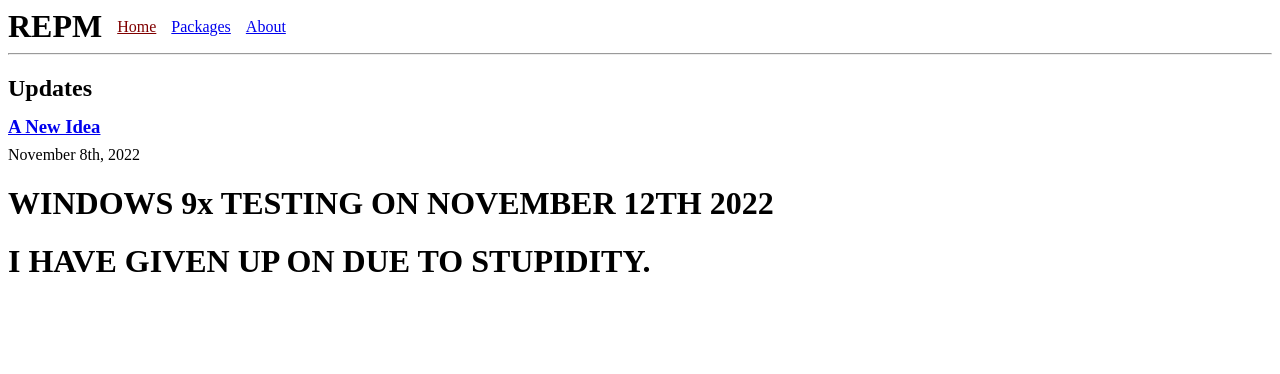
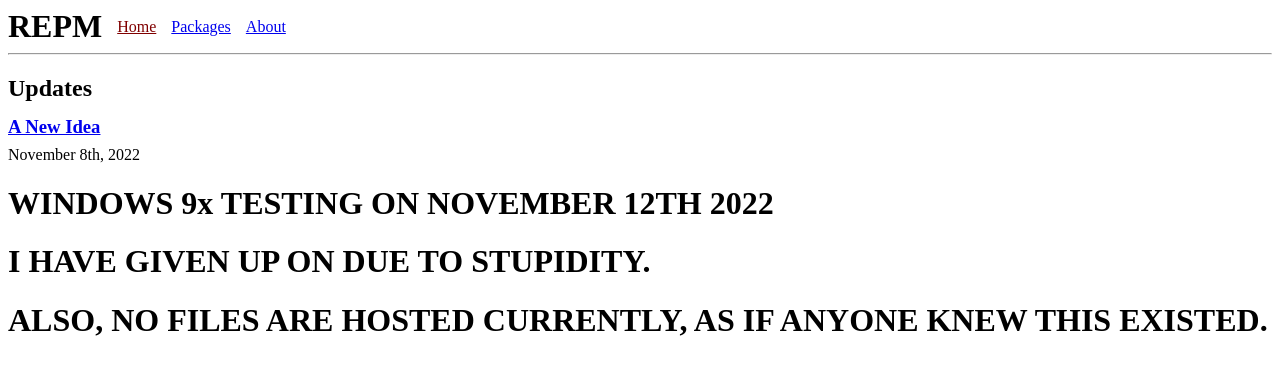
Before and after one commit to mattqze/9xTools, a plain HTML site: page index.html in a window 1280 px wide. Drawn offline with Linux system fonts and the light colour scheme.

Commit message:
Update index.html

```diff
--- a/index.html
+++ b/index.html
@@ -14,3 +14,4 @@
 </div>
 <h1>WINDOWS 9x TESTING ON NOVEMBER 12TH 2022</h1>
 <h1>I HAVE GIVEN UP ON <a href=https://mattqze.github.io/google2/></a> DUE TO STUPIDITY.</h1>
+<h1>ALSO, NO FILES ARE HOSTED CURRENTLY, AS IF ANYONE KNEW THIS EXISTED.</h1>
```
